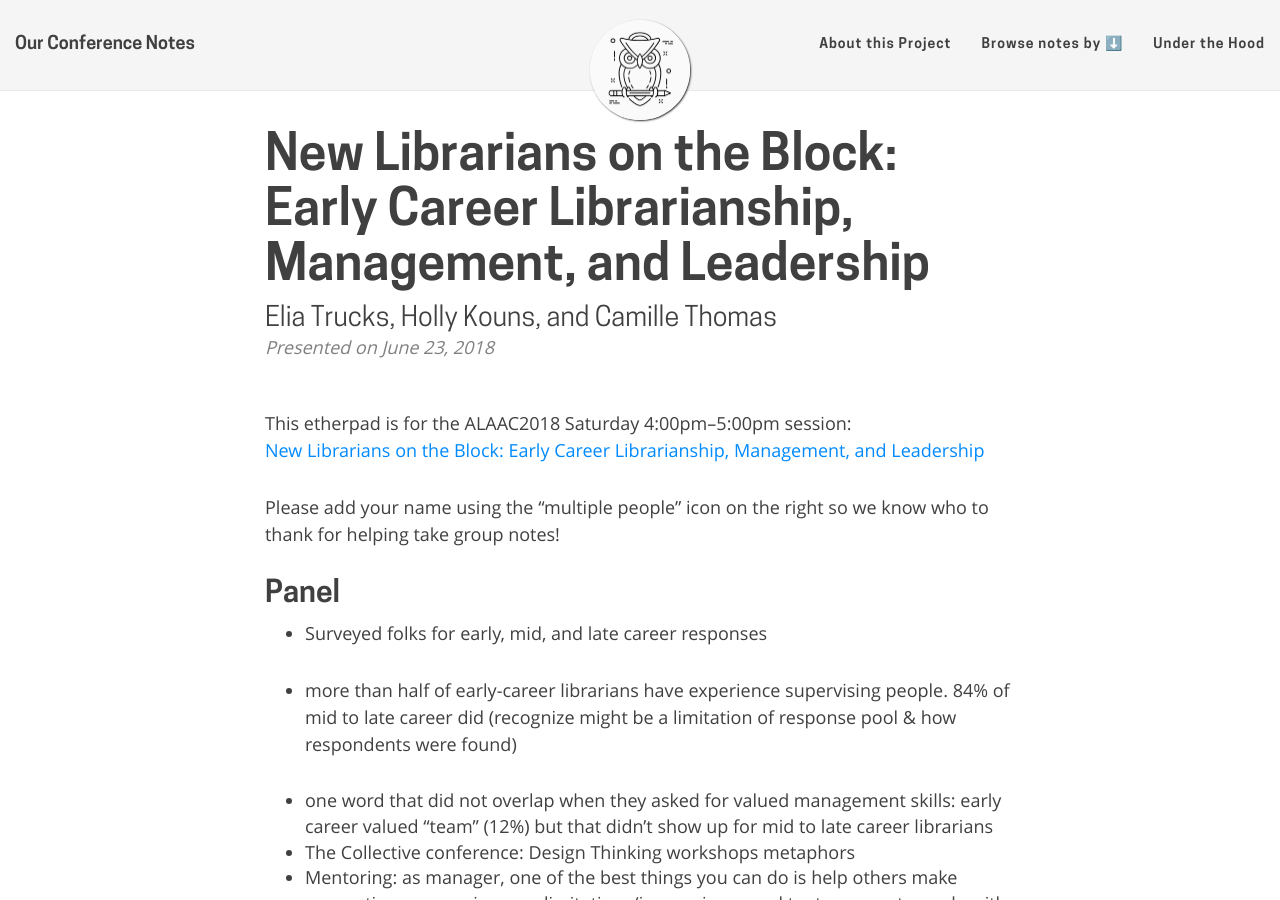
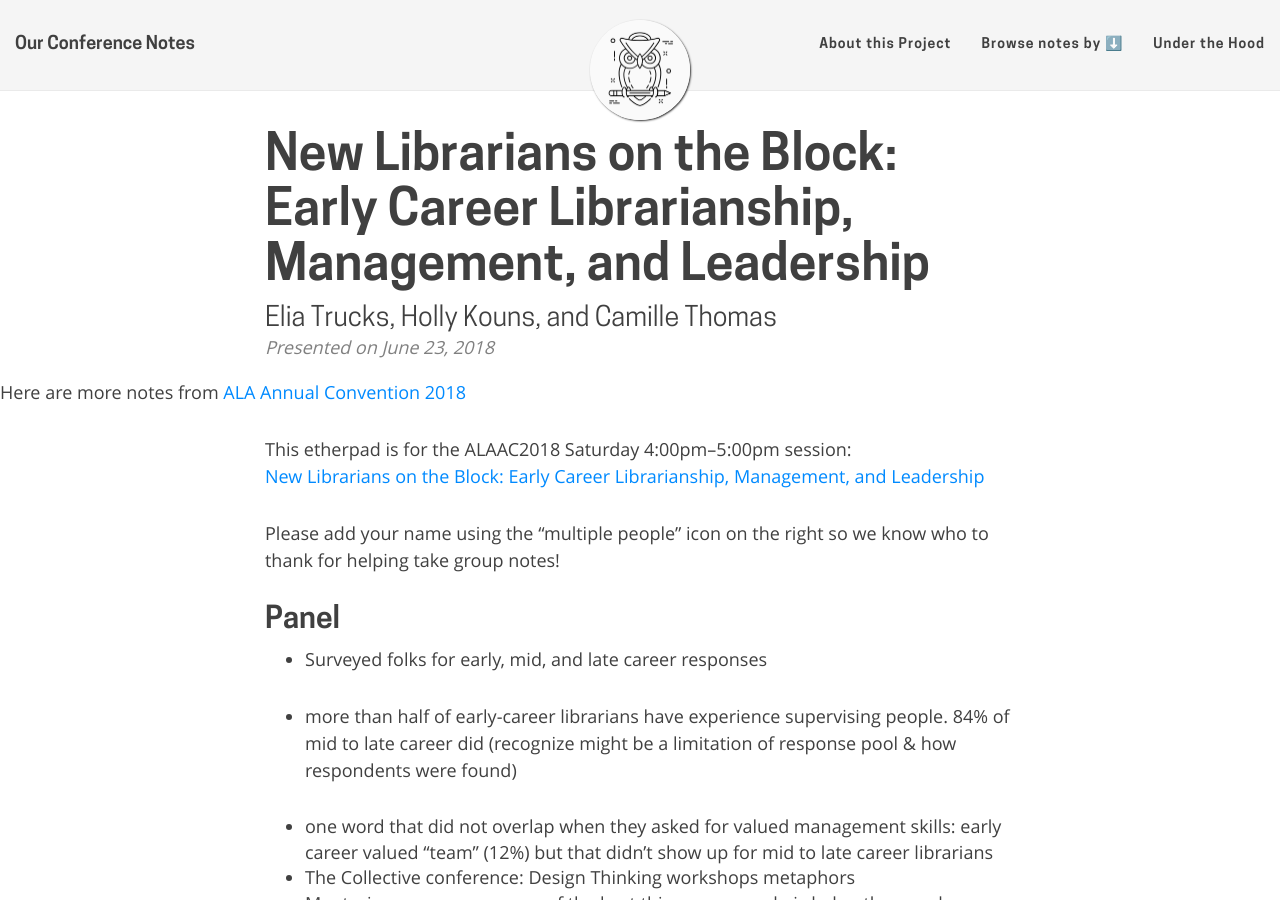
Before and after one commit to ryan-p-randall/our-conference-notes, a Jekyll site: the page built from _posts/2018-06-23-new-librarians-on-the-block.md, in a window 1280 px wide and 900 px high. Built offline with Jekyll 4.4.1, drawn with Linux system fonts in a browser that asks for light colours; nearby versions of some CDN libraries; emoji names are drawn with the system emoji font.

Commit message:
Put category link code back into `_layouts/post.html`

```diff
--- a/_includes/header.html
+++ b/_includes/header.html
@@ -36,19 +36,7 @@
 		  {% endif %}
 
 		  {% if include.type == "post" %}
-		  <span class="post-meta">Presented on {{ page.date | date: "%B %-d, %Y" }}
-                        <span class="post-categories">
-                          {% if post %}
-                            {% assign categories = post.categories %}
-                          {% else %}
-                            {% assign categories = page.categories %}
-                          {% endif %}
-                          {% for category in categories %}
-                          Here are more notes from <a href="{{site.baseurl}}/categories/#{{category|slugify}}">{{category}}</a>
-                          {% unless forloop.last %}&nbsp;{% endunless %}
-                          {% endfor %}
-                        </span>
-      </span>
+		  <span class="post-meta">Presented on {{ page.date | date: "%B %-d, %Y" }}</span>
 		  {% endif %}
         </div>
       </div>
--- a/_layouts/post.html
+++ b/_layouts/post.html
@@ -4,10 +4,21 @@
 
 {% include header.html type="post" %}
 
+<div class="post-meta post-categories">
+  {% if post %}
+    {% assign categories = post.categories %}
+  {% else %}
+    {% assign categories = page.categories %}
+  {% endif %}
+  {% for category in categories %}
+  Here are more notes from <a href="{{site.baseurl}}/categories/#{{category|slugify}}">{{category}}</a>
+  {% unless forloop.last %}&nbsp;{% endunless %}
+  {% endfor %}
+</div>
+
 <div class="container">
   <div class="row">
     <div class="col-lg-8 col-lg-offset-2 col-md-10 col-md-offset-1">
-
       {% if page.gh-repo %}
         {% assign gh_split =  page.gh-repo | split:'/'  %}
         {% assign gh_user =  gh_split[0]  %}
```
